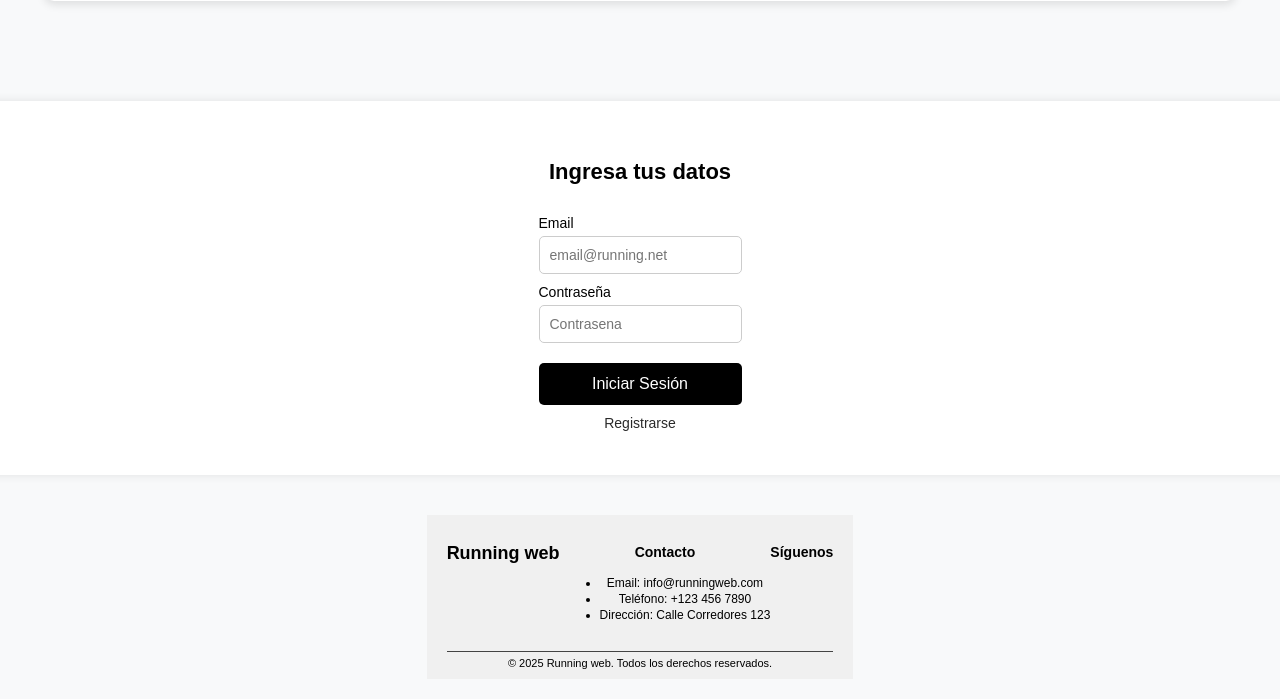
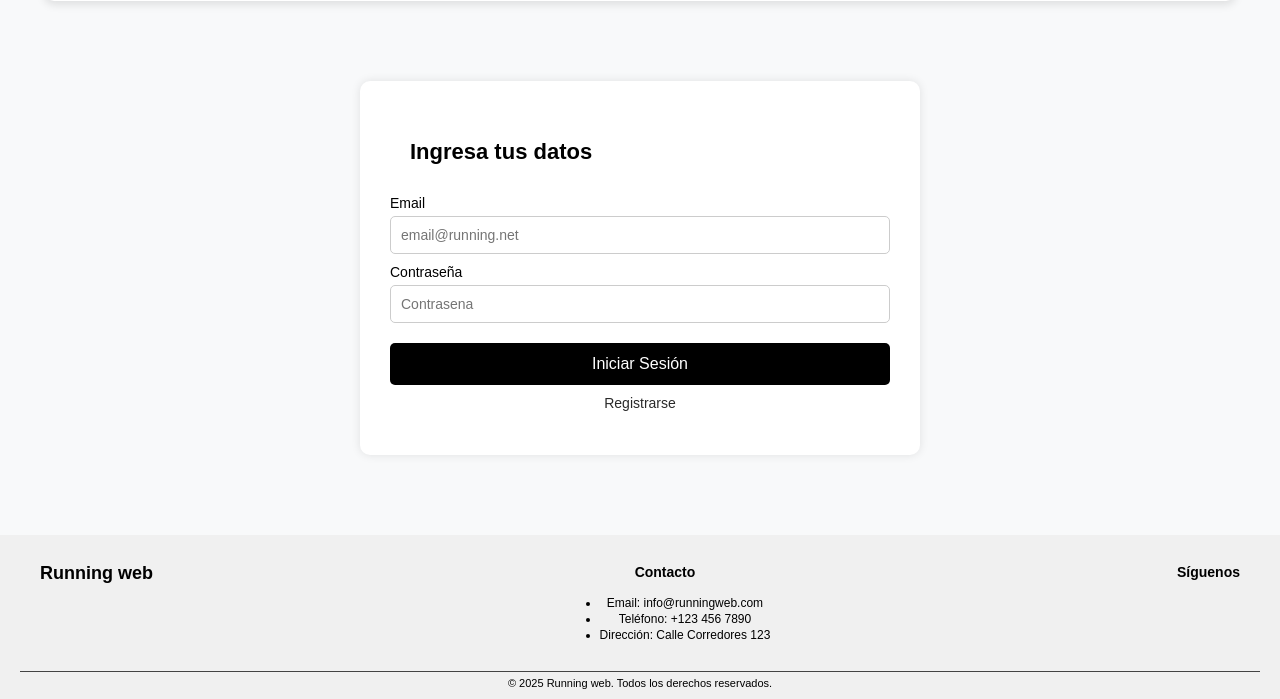
Before and after one commit to faritteranacosta/Running-Web, a PHP site: page / in a window 1280 px wide. Shown: the part 585-1284 px from the top of the page. Before the commit the page ends 1254 px from the top, so only its background shows below. Run offline with PHP 8.4, Linux system fonts and the light colour scheme.

Commit message:
Refactor CSS for registration page layout and remove redundant styles

```diff
--- a/view/css/registrarse.css
+++ b/view/css/registrarse.css
@@ -1,10 +1,7 @@
 body {
     background-color: #ffffff;
     text-align: center;
-    display: flex;
-    flex-direction: column;
-    align-items: center;
-    justify-content: center;
+
 }
 
 img {
@@ -16,10 +13,21 @@ img {
 
 nav {
     display: flex;
-    justify-content: space-between;
-    align-items: center;
+    justify-content: center; /* Centrar horizontalmente */
+    align-items: center; /* Centrar verticalmente */
     background-color: #f0f0f0;
     padding: 10px 20px;
+}
+
+.form-container {
+    background: white;
+    padding: 30px;
+    border-radius: 10px;
+    box-shadow: 0 0 10px rgba(0, 0, 0, 0.1);
+    width: 100%;
+    max-width: 500px; /* Limitar el ancho máximo */
+    margin: 80px auto; /* Centrar horizontal y agregar espacio arriba */
+    text-align: center;
 }
 
 nav ul {
@@ -86,19 +94,6 @@ h1, h2 {
     text-align: left;
 }
 
-.form-container {
-    display: flex;
-    flex-direction: column;
-    align-items: center;
-    justify-content: center;
-    background: white;
-    padding: 30px;
-    border-radius: 10px;
-    box-shadow: 0 0 10px rgba(0, 0, 0, 0.1);
-    width: 100%;
-    margin-top: 80px; /* Espacio arriba para dejar la distancia deseada */
-    text-align: center;
-}
 
 .form-container h2 {
     font-size: 22px;
--- a/view/registrarse.html
+++ b/view/registrarse.html
@@ -49,8 +49,6 @@
         <img src="./view/assets/img/runner9.png" alt="Imagen del evento">
     </div>
 
-
-    </section>
     <div class="form-container">
         <h2>Ingresa tus datos</h2>
         <form method="POST" action="index.php?action=registrar">
```
